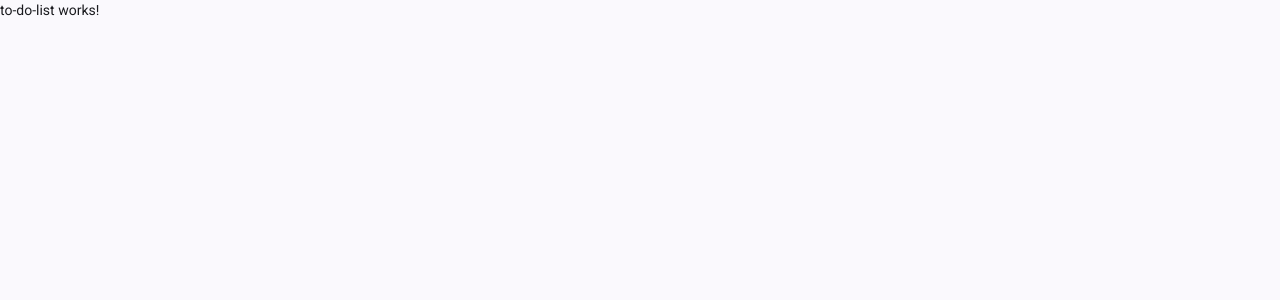
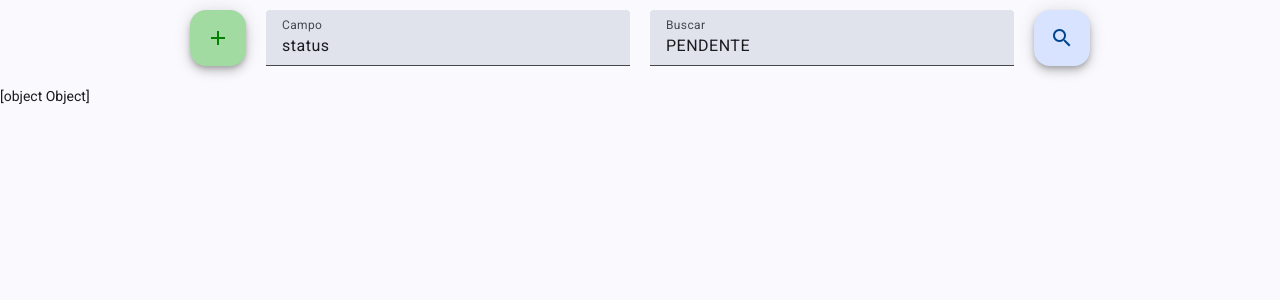
Before and after one commit to gersonfribeiro/WEB-MOBILE, an Angular app in the folder toDoList/: page / in a window 1280 px wide. Shown: the top 300 px of the page. Built offline with nearby package versions, Linux system fonts and the light colour scheme.

Commit message:
Criando os componentes para filtrar as tasks

```diff
--- /dev/null
+++ b/toDoList/src/app/components/find-tasks/find-tasks.component.css
@@ -0,0 +1,26 @@
+.icon-filter {
+  margin-bottom: 10px;
+}
+
+.form-filter {
+  gap: 20px;                 /* Espaço entre cada item */
+  width: 100%;
+  max-width: 900px;          /* Limita a largura centralizada */
+  margin-top: 10px;
+}
+
+.middle-width {
+  flex: 1;                   /* Faz os campos ocuparem o mesmo espaço */
+  min-width: 200px;          /* Garante responsividade */
+}
+
+.addFilter {
+  background-color: rgb(162, 219, 162);
+  color: green;
+}
+
+.addFilter, .icon-filter {
+  display: flex;
+  align-items: center;
+  justify-content: center;
+}
--- /dev/null
+++ b/toDoList/src/app/components/find-tasks/find-tasks.component.html
@@ -0,0 +1,41 @@
+<div class="d-flex justify-content-center">
+  <form [formGroup]="formFilter" (ngSubmit)="onSubmit()" class="form-filter d-flex justify-content-between">
+    <button matFab aria-label="Adicionar Filtro" type="button" class="addFilter icon-filter">
+      <mat-icon>add</mat-icon>
+    </button>
+
+    <mat-form-field class="middle-width">
+      <mat-label>Campo</mat-label>
+      <input
+        type="text"
+        placeholder="Filtrar por"
+        aria-label="Campo"
+        matInput
+        formControlName="campo"
+        [matAutocomplete]="auto"
+      />
+      <mat-autocomplete autoActiveFirstOption #auto="matAutocomplete">
+        @for (option of filteredOptions | async; track option) {
+        <mat-option [value]="option">{{ option }}</mat-option>
+        }
+      </mat-autocomplete>
+    </mat-form-field>
+
+    <mat-form-field class="middle-width">
+      <mat-label>Buscar</mat-label>
+      <input
+        type="text"
+        placeholder="PENDENTE"
+        aria-label="Valor"
+        matInput
+        formControlName="valor"
+      />
+    </mat-form-field>
+
+    <button matFab aria-label="Buscar Tarefas" type="submit" class="icon-filter">
+      <mat-icon>search</mat-icon>
+    </button>
+  </form>
+</div>
+
+<p>{{ formFilter.value }}</p>
--- /dev/null
+++ b/toDoList/src/app/components/find-tasks/find-tasks.component.ts
@@ -0,0 +1,64 @@
+import { Component, OnInit } from '@angular/core';
+import {
+  FormBuilder,
+  FormControl,
+  FormGroup,
+  FormsModule,
+  ReactiveFormsModule,
+} from '@angular/forms';
+import { Observable } from 'rxjs';
+import { map, startWith } from 'rxjs/operators';
+import { AsyncPipe } from '@angular/common';
+import { MatAutocompleteModule } from '@angular/material/autocomplete';
+import { MatInputModule } from '@angular/material/input';
+import { MatFormFieldModule } from '@angular/material/form-field';
+import { MatIconModule } from '@angular/material/icon';
+import { MatDividerModule } from '@angular/material/divider';
+import { MatButtonModule } from '@angular/material/button';
+
+@Component({
+  selector: 'app-find-tasks',
+  imports: [
+    MatButtonModule,
+    MatDividerModule,
+    MatIconModule,
+    FormsModule,
+    MatFormFieldModule,
+    MatInputModule,
+    MatAutocompleteModule,
+    ReactiveFormsModule,
+    AsyncPipe,
+  ],
+  templateUrl: './find-tasks.component.html',
+  styleUrl: './find-tasks.component.css',
+})
+export class FindTasksComponent implements OnInit {
+  formFilter: FormGroup;
+
+  constructor(private fb: FormBuilder) {
+    this.formFilter = this.fb.group({
+      campo: ['status'], // string
+      valor: ['PENDENTE'], // string
+    });
+  }
+  options: string[] = ['id', 'urgencia', 'status', 'responsável', 'título', 'previsao de entrega'];
+  filteredOptions: Observable<string[]> | undefined;
+
+  ngOnInit() {
+    this.filteredOptions = this.formFilter.valueChanges.pipe(
+      startWith(''),
+      map((value) => this._filter(value || ''))
+    );
+  }
+
+  private _filter(value: string): string[] {
+    const filterValue = value.toLowerCase();
+
+    return this.options.filter((option) => option.toLowerCase().includes(filterValue));
+  }
+
+  onSubmit() {
+    console.log('Filtro enviado:', this.formFilter.value);
+    // Exemplo: { campo: 'nome', valor: 'Gerson' }
+  }
+}
--- a/toDoList/src/app/components/to-do-list/to-do-list.html
+++ b/toDoList/src/app/components/to-do-list/to-do-list.html
@@ -1 +1 @@
-<p>to-do-list works!</p>
+<app-find-tasks />
--- a/toDoList/src/app/components/to-do-list/to-do-list.ts
+++ b/toDoList/src/app/components/to-do-list/to-do-list.ts
@@ -1,8 +1,9 @@
 import { Component } from '@angular/core';
+import { FindTasksComponent } from "../find-tasks/find-tasks.component";
 
 @Component({
   selector: 'ToDoList',
-  imports: [],
+  imports: [FindTasksComponent],
   templateUrl: './to-do-list.html',
   styleUrl: './to-do-list.css'
 })
```
